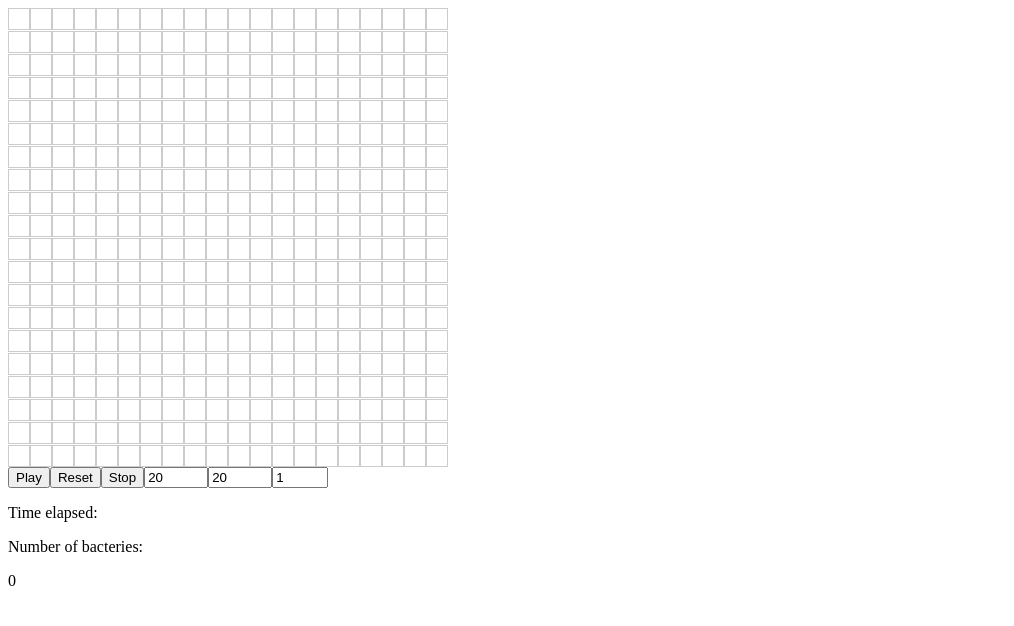
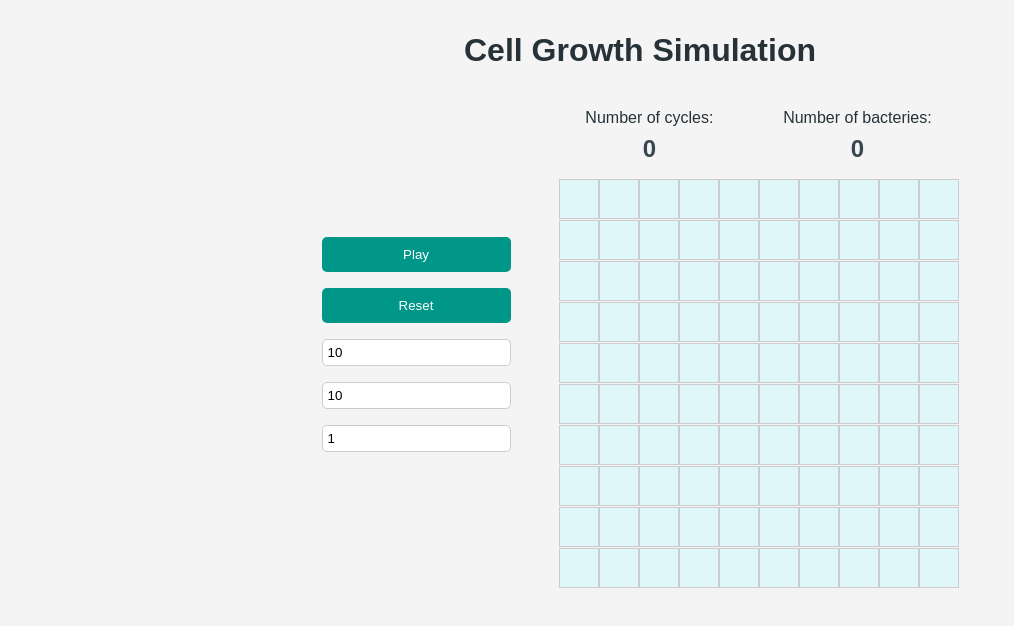
Before and after one commit to ostrovsrr/cell-simulation, a React (Vite) app: page / in a window 1280 px wide. Shown: the top 626 px of the page, without its empty margins (0-1014 px from the left). Built offline with nearby package versions, Linux system fonts and the light colour scheme.

Commit message:
sounds added. styling added

```diff
--- /dev/null
+++ b/src/App.css
@@ -0,0 +1,46 @@
+.heading {
+  text-align: center;
+  padding: 2rem 0;
+  color: #263238;
+}
+
+.main-container {
+  display: flex;
+  align-content: center;
+  justify-content: center;
+  gap: 3rem;
+}
+
+.controllers {
+  display: flex;
+  flex-direction: column;
+  gap: 1rem;
+  align-content: center;
+  justify-content: center;
+}
+
+.info-container {
+  display: flex;
+  gap: 1rem;
+  justify-content: space-around;
+  padding-bottom: 1rem;
+}
+
+.info-item {
+  display: flex;
+  flex-direction: column;
+  justify-content: center;
+  align-items: center;
+  gap: 0;
+}
+
+.info-paragraph {
+  color: #263238;
+  padding: 0.5rem;
+}
+
+.info-number {
+  color: #37474f;
+  font-size: 1.5rem;
+  font-weight: 700;
+}
--- a/src/App.tsx
+++ b/src/App.tsx
@@ -1,70 +1,80 @@
 import Grid from './Grid';
 import { useState } from 'react';
+import './App.css';
 
 function App() {
   const [isPlaying, setIsPlaying] = useState<boolean>(false);
-  const [gridKey, setGridKey] = useState(0);
-  const [width, setWidth] = useState<number>(20);
-  const [height, setHeight] = useState<number>(20);
-  const [interval, setInterval] = useState<number>(1);
+  const [gridKey, setGridKey] = useState<number>(0);
+  const [width, setWidth] = useState<number>(10);
+  const [height, setHeight] = useState<number>(10);
+  const [intervalTime, setIntervalTime] = useState<number>(1);
   const [bacteries, setBacteries] = useState<number>(0);
+  const [cycles, setCycles] = useState<number>(0);
+
+  function handlePlay() {
+    if (bacteries === 0 && !isPlaying) {
+      alert('Place bacteria first');
+      return;
+    }
+    if (bacteries === width * height) {
+      alert('No more cells for bacterias!');
+      return;
+    }
+    setIsPlaying(!isPlaying);
+  }
 
   function handleReset() {
     handleStop();
-    setGridKey((prevKey) => prevKey + 1);
+    setBacteries(0);
+    setCycles(0);
+    setGridKey((prevKey: number) => prevKey + 1);
   }
 
   function handleStop() {
     setIsPlaying(false);
   }
 
-  function handleChange(event: any) {
+  function handleChange(event: React.ChangeEvent<HTMLInputElement>) {
     const { name, value } = event.target;
-    const numValue = Number(value);
-    if (name == 'width') {
+    let numValue: number = Number(value) || 0;
+    if (name === 'width') {
+      numValue = numValue > 100 ? 100 : numValue < 0 ? 0 : numValue;
       setWidth(numValue);
-    } else if (name == 'height') {
+    } else if (name === 'height') {
+      numValue = numValue > 100 ? 100 : numValue < 0 ? 0 : numValue;
       setHeight(numValue);
     } else if (name === 'interval') {
-      setInterval(numValue);
+      numValue = numValue > 15 ? 15 : numValue < 1 ? 1 : numValue;
+      setIntervalTime(numValue);
     }
-    setGridKey((prevKey) => prevKey + 1);
+    setGridKey((prevKey: number) => prevKey + 1);
   }
 
   return (
     <>
-      <div className="App">
-        <Grid
-          key={gridKey}
-          isPlaying={isPlaying}
-          width={width}
-          height={height}
-          intervalTime={interval}
-          setBacteries={setBacteries}
-          bacteries={bacteries}
-        />
-      </div>
-      <button
-        onClick={() => {
-          setIsPlaying(!isPlaying);
-        }}
-      >
+      <h1 className="heading">Cell Growth Simulation</h1>
+      <div className="main-container">
+        <div className="controllers">
+          <button className="grid-cell--button" onClick={handlePlay}>
             {isPlaying ? 'Pause' : 'Play'}
           </button>
-      <button onClick={handleReset}>Reset</button>
-      <button onClick={handleStop}>Stop</button>
+          <button className="grid-cell--button" onClick={handleReset}>
+            Reset
+          </button>
           <input
             name="width"
-        type="number"
+            type="tel"
             onChange={handleChange}
             value={width}
             placeholder="Width"
             min={0}
             max={100}
+            className="grid-cell--input"
           ></input>
           <input
+            className="grid-cell--input"
             name="height"
-        type="number"
+            type="tel"
             onChange={handleChange}
             value={height}
             placeholder="Height"
@@ -72,17 +82,41 @@ function App() {
             max={100}
           ></input>
           <input
+            className="grid-cell--input"
             name="interval"
             type="number"
-        value={interval}
+            value={intervalTime}
             onChange={handleChange}
             placeholder="Time interval"
             min={1}
             max={15}
           ></input>
-      <p>Time elapsed:</p>
-      <p>Number of bacteries:</p>
-      <p>{bacteries}</p>
+        </div>
+        <div>
+          <div className="info-container">
+            <div className="info-item">
+              <p className="info-paragraph">Number of cycles:</p>
+              <p className="info-number">{cycles}</p>
+            </div>
+            <div className="info-item">
+              <p className="info-paragraph">Number of bacteries:</p>
+              <p className="info-number">{bacteries}</p>
+            </div>
+          </div>
+          <Grid
+            key={gridKey}
+            isPlaying={isPlaying}
+            width={width}
+            height={height}
+            intervalTime={intervalTime}
+            setBacteries={setBacteries}
+            bacteries={bacteries}
+            handleStop={handleStop}
+            cycles={cycles}
+            setCycles={setCycles}
+          />
+        </div>
+      </div>
     </>
   );
 }
--- a/src/Grid.css
+++ b/src/Grid.css
@@ -1,22 +1,58 @@
-.grid {
+.grid-container {
   display: grid;
   gap: 1px;
 }
-.row {
+
+.grid-row {
   display: flex;
 }
 
-.cell {
-  width: 20px;
-  height: 20px;
-  background-color: #fff;
+.grid-cell {
+  width: 40px;
+  height: 40px;
+  background-color: #e0f7fa;
   border: 1px solid #ccc;
+  position: relative;
+  transition: background-color 0.3s;
+  align-items: center;
+  justify-content: center;
+  display: flex;
 }
 
-.cell:hover {
-  background-color: #ddd;
+.grid-cell--active {
+  background-color: #00c853;
 }
 
-.cell.occupied {
-  background-color: #4caf50;
+.grid-image {
+  width: 90%;
+  height: 90%;
+  object-fit: cover;
+  position: absolute;
+  top: 0;
+  left: 0;
 }
+
+.grid-cell:hover {
+  background-color: #009688;
+  cursor: pointer;
+}
+
+.grid-cell--button {
+  background-color: #009688;
+  color: white;
+  border: none;
+  padding: 10px 20px;
+  border-radius: 5px;
+  cursor: pointer;
+  transition: background 0.3s;
+}
+
+.grid-cell--button:hover {
+  background-color: darken(#009688, 10%);
+}
+
+.grid-cell--input {
+  border-radius: 5px;
+  border: 1px solid #ccc;
+  padding: 5px;
+}
--- a/src/Grid.tsx
+++ b/src/Grid.tsx
@@ -1,4 +1,4 @@
-import React, { useState, useEffect } from 'react';
+import React, { useState, useEffect, useRef } from 'react';
 import './Grid.css';
 
 interface GridProps {
@@ -8,12 +8,10 @@ interface GridProps {
   intervalTime: number;
   setBacteries: React.Dispatch<React.SetStateAction<number>>;
   bacteries: number;
+  cycles: number;
+  setCycles: React.Dispatch<React.SetStateAction<number>>;
+  handleStop: () => void;
 }
-
-const initializeGrid = (width: number, height: number) => {
-  const arr = Array.from({ length: height }, () => Array(width).fill(false));
-  return arr;
-};
 
 const Grid: React.FC<GridProps> = ({
   isPlaying,
@@ -21,19 +19,22 @@ const Grid: React.FC<GridProps> = ({
   height,
   intervalTime,
   setBacteries,
-  bacteries,
+  handleStop,
+  setCycles,
 }) => {
+  const initializeGrid = (width: number, height: number) => {
+    const arr = Array.from({ length: height }, () => Array(width).fill(false));
+    return arr;
+  };
   const [grid, setGrid] = useState(() => initializeGrid(width, height));
+
+  const soundRef = useRef<HTMLAudioElement>(null);
   const handleCellClick = (row: number, col: number) => {
     setGrid((prevGrid) =>
       prevGrid.map((r, i) =>
         r.map((c, j) => {
           if (i === row && j === col) {
-            if (!c) {
-              setBacteries(bacteries + 1);
-            } else {
-              setBacteries(bacteries - 1);
-            }
+            playSound(soundRef, 0.2);
             return !c;
           } else {
             return c;
@@ -43,16 +44,31 @@ const Grid: React.FC<GridProps> = ({
     );
   };
 
+  const initializeRotationGrid = (width: number, height: number) => {
+    const arr = Array.from({ length: height }, () =>
+      Array.from({ length: width }, () => Math.floor(Math.random() * 180))
+    );
+    return arr;
+  };
+
+  const [rotationGrid, setRotationGrid] = useState(() =>
+    initializeRotationGrid(width, height)
+  );
+
   useEffect(() => {
     let interval: number;
 
     if (isPlaying) {
       interval = setInterval(() => {
         console.log('playing...');
+        setCycles((prev) => prev + 1);
         setGrid((currentGrid) => {
           const newGrid = currentGrid.map((row) => [...row]);
+          let newBacteriesCount = 0;
           currentGrid.forEach((row, i) => {
             row.forEach((cell, j) => {
+              // for current grid every single cell
+              // calculate the neighbor cells
               const adjacentCells = [
                 [i - 1, j],
                 [i + 1, j],
@@ -68,47 +84,83 @@ const Grid: React.FC<GridProps> = ({
                   !currentGrid[val[0]][val[1]]
                 );
               });
-              const emptyNeighbor = adjacentCells.some(([x, y]) => {
-                return (
-                  x >= 0 &&
-                  x < height &&
-                  y >= 0 &&
-                  y < width &&
-                  !currentGrid[x][y]
-                );
-              });
-              if (cell && emptyNeighbor) {
-                const rN =
+              if (cell && emptyNeighbors.length > 0) {
+                const randomNeighbor =
                   emptyNeighbors[
                     Math.floor(Math.random() * emptyNeighbors.length)
                   ];
-                newGrid[rN[0]][rN[1]] = true;
-                // setBacteries(bacteries + 1); does not work properly
+                newGrid[randomNeighbor[0]][randomNeighbor[1]] = true;
+                newBacteriesCount += 1;
               }
             });
           });
+
           return newGrid;
         });
       }, intervalTime * 1000);
     }
 
     return () => clearInterval(interval);
-  }, [isPlaying, width, height]);
+  }, [isPlaying, width, height, intervalTime, setBacteries]);
+
+  useEffect(() => {
+    setGrid(initializeGrid(width, height));
+  }, [width, height]);
+
+  const playSound = (
+    audioRef: React.RefObject<HTMLAudioElement>,
+    volume: number = 1
+  ) => {
+    if (audioRef.current) {
+      const sound = audioRef.current.cloneNode(true) as HTMLAudioElement;
+      sound.volume = volume;
+      sound.play();
+    }
+  };
+
+  useEffect(() => {
+    const bacCount = grid.flat().filter((cell) => cell).length;
+    setBacteries(bacCount);
+    if (bacCount === width * height) {
+      handleStop();
+    }
+  }, [grid, setBacteries]);
+
+  const handleKeyDown = (
+    event: React.KeyboardEvent<HTMLDivElement>,
+    row: number,
+    col: number
+  ) => {
+    if (event.key === 'Enter' || event.key === ' ') {
+      handleCellClick(row, col);
+    }
+  };
 
   return (
-    <div className="grid">
+    <div className="grid-container">
       {grid.map((row, i) => (
-        <div key={i} className="row">
+        <div key={i} className="grid-row">
           {row.map((cell, j) => (
             <div
               key={j}
-              className="cell"
-              style={{ backgroundColor: cell ? '#4CAF50' : '#fff' }}
+              tabIndex={0}
+              className={`grid-cell ${cell ? 'grid-cell--active' : ''}`}
+              onKeyDown={(event) => handleKeyDown(event, i, j)}
               onClick={() => handleCellClick(i, j)}
-            ></div>
+            >
+              {cell && (
+                <img
+                  src="./src/assets/images/bacteria.png"
+                  className="grid-image"
+                  style={{ transform: `rotate(${rotationGrid[i][j]}deg)` }}
+                  alt="Bacteria"
+                />
+              )}
+            </div>
           ))}
         </div>
       ))}
+      <audio ref={soundRef} src="./src/assets/sounds/pop.mp3" />
     </div>
   );
 };
--- a/src/index.css
+++ b/src/index.css
@@ -0,0 +1,10 @@
+* {
+  box-sizing: border-box;
+  margin: 0;
+  padding: 0;
+}
+
+body {
+  font-family: 'Arial', sans-serif;
+  background-color: #f4f4f4;
+}
```
Also changed, not shown: src/Cell.tsx (+18 -18 lines), src/assets/images/bacteria.png (added), 1 other file (tests, documents, lock files or other folders). Lines whose indentation alone changed are shown as unchanged.
